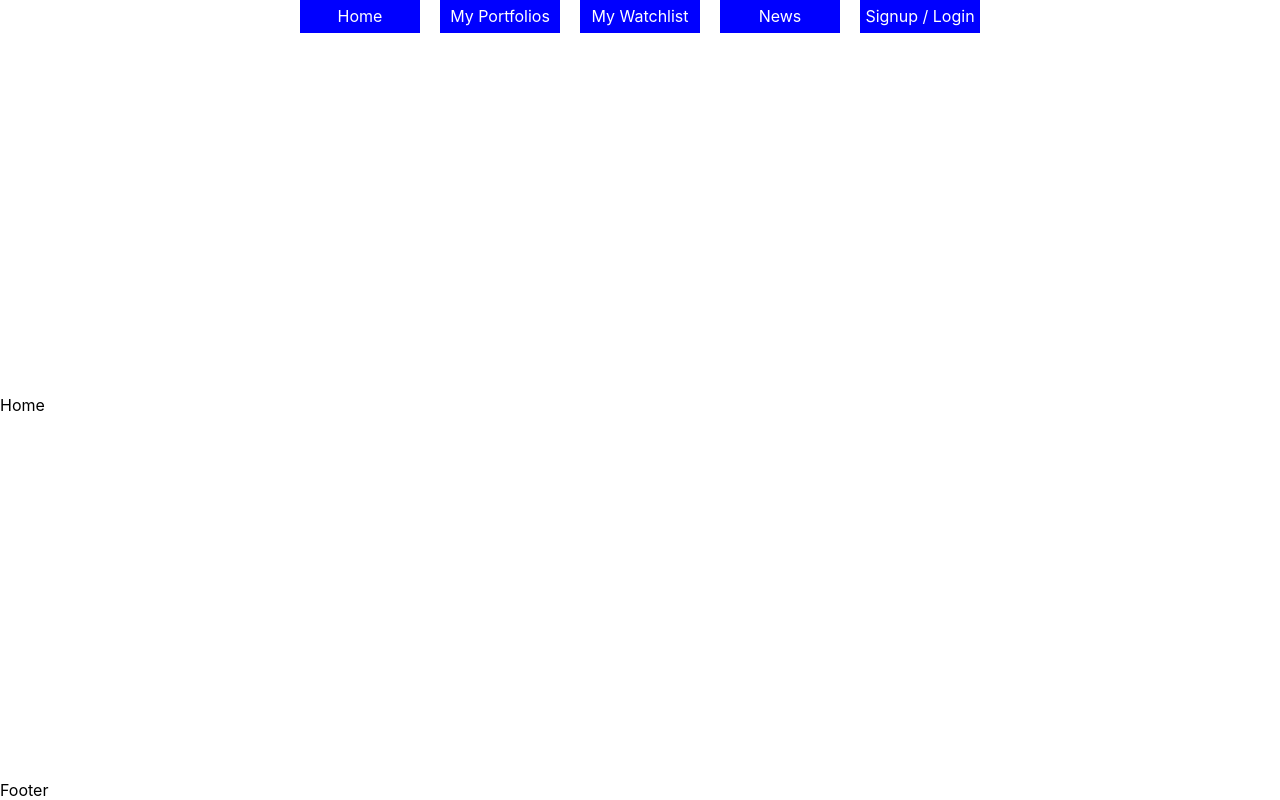
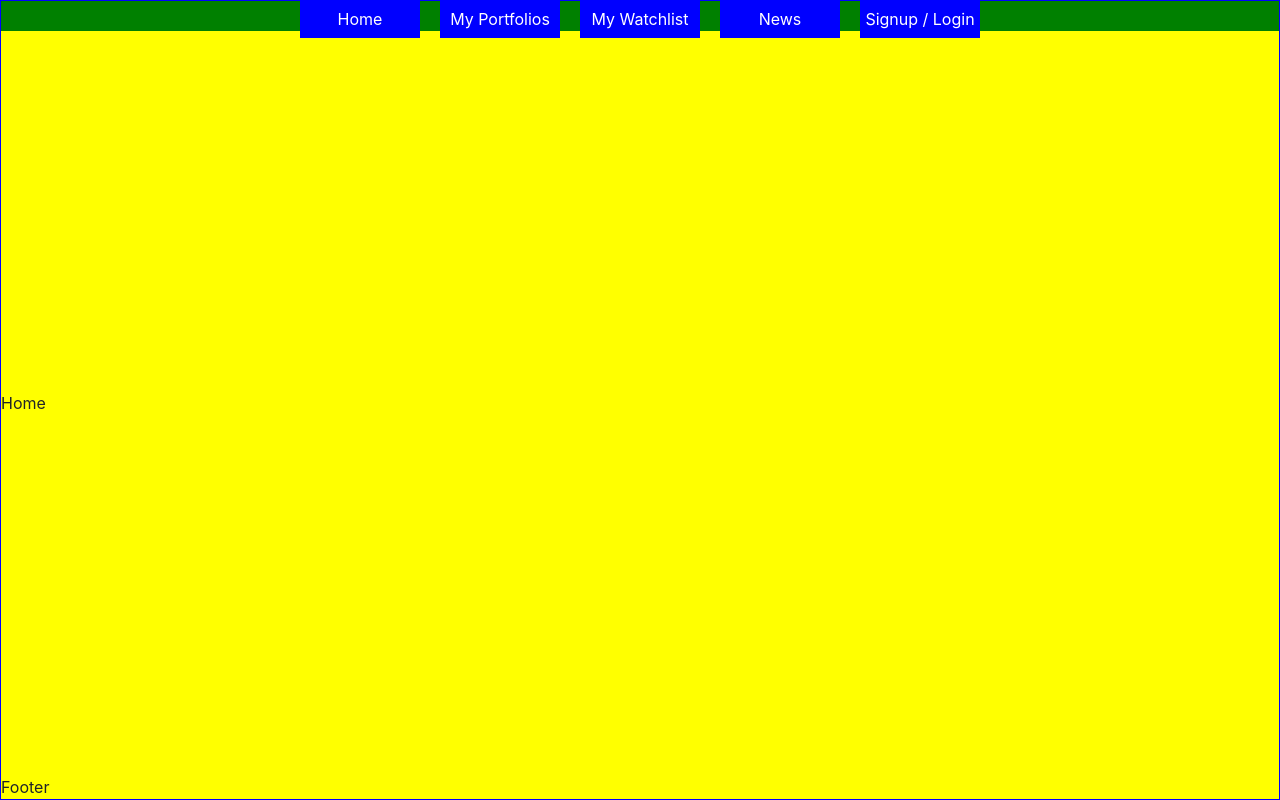
Before and after one commit to ClaFiore/StocksAppReact, a React (Create React App) app: page / in a window 1280 px wide. Built offline with nearby package versions, Linux system fonts and the light colour scheme.

Commit message:
added bootsrap css to display modal

```diff
--- a/src/App.css
+++ /dev/null
@@ -1,38 +0,0 @@
-.App {
-  text-align: center;
-}
-
-.App-logo {
-  height: 40vmin;
-  pointer-events: none;
-}
-
-@media (prefers-reduced-motion: no-preference) {
-  .App-logo {
-    animation: App-logo-spin infinite 20s linear;
-  }
-}
-
-.App-header {
-  background-color: #282c34;
-  min-height: 100vh;
-  display: flex;
-  flex-direction: column;
-  align-items: center;
-  justify-content: center;
-  font-size: calc(10px + 2vmin);
-  color: white;
-}
-
-.App-link {
-  color: #61dafb;
-}
-
-@keyframes App-logo-spin {
-  from {
-    transform: rotate(0deg);
-  }
-  to {
-    transform: rotate(360deg);
-  }
-}
--- a/src/containers/Login.js
+++ b/src/containers/Login.js
@@ -3,7 +3,7 @@ import SignUp from './SignUp'
 
 const Login = props => {
     return(
-        <div>
+        <div >
             <h1>LOGIN</h1>
             <form>
                 <input type='text' placeholder='Email Address' />
--- a/src/containers/Main.js
+++ b/src/containers/Main.js
@@ -13,7 +13,7 @@ import {connect} from 'react-redux'
 const Main = props => {
     console.log(props.view)
     return(
-        <div id='homeContainer'>
+        <div id='mainContainer'>
             <Navbar/>
             {props.view === 'home' ? <Home/> : props.view === 'myPortfolios' ? <MyPortfolios/> : props.view === 'myWatchlist' ? <MyWatchlist/> : props.view === 'login' ? <Login/> : <News/>}
             <Footer/>
--- a/src/containers/SignUp.js
+++ b/src/containers/SignUp.js
@@ -2,6 +2,7 @@ import React from 'react'
 import Modal from 'react-bootstrap/Modal'
 import Button from 'react-bootstrap/Button'
 import Form from 'react-bootstrap/Form'
+import 'bootstrap/dist/css/bootstrap.min.css'
 
 const SignUp = props => {
 
@@ -11,7 +12,7 @@ const SignUp = props => {
     const handleShow = () => setShow(true);
 
     return (
-      <>
+      <div>
         <Button variant="primary" onClick={handleShow}>
           Sign Up
         </Button>
@@ -30,7 +31,7 @@ const SignUp = props => {
             </Button>
           </Modal.Footer>
         </Modal>
-      </>
+      </div>
     );
 }
 
--- a/src/css/Homepage.css
+++ b/src/css/Homepage.css
@@ -1,8 +1,9 @@
-#homeContainer{
+#mainContainer{
     display: flex;
     flex-direction: column;
     min-height: 100vh;
     justify-content: space-between;
+    border: 1px solid blue;
 }
 
 #navbarContainerDiv{
@@ -11,6 +12,7 @@
     justify-content: center;
     align-items: stretch;
     height: 30px;
+    background-color: green;
 }
 
 .menuNav{
@@ -24,3 +26,7 @@
     margin-left: 10px;
     margin-bottom: 10px;
 }
+
+#mainContainer{
+background-color: yellow;
+}
```
Also changed, not shown: 1 other file (tests, documents, lock files or other folders).
